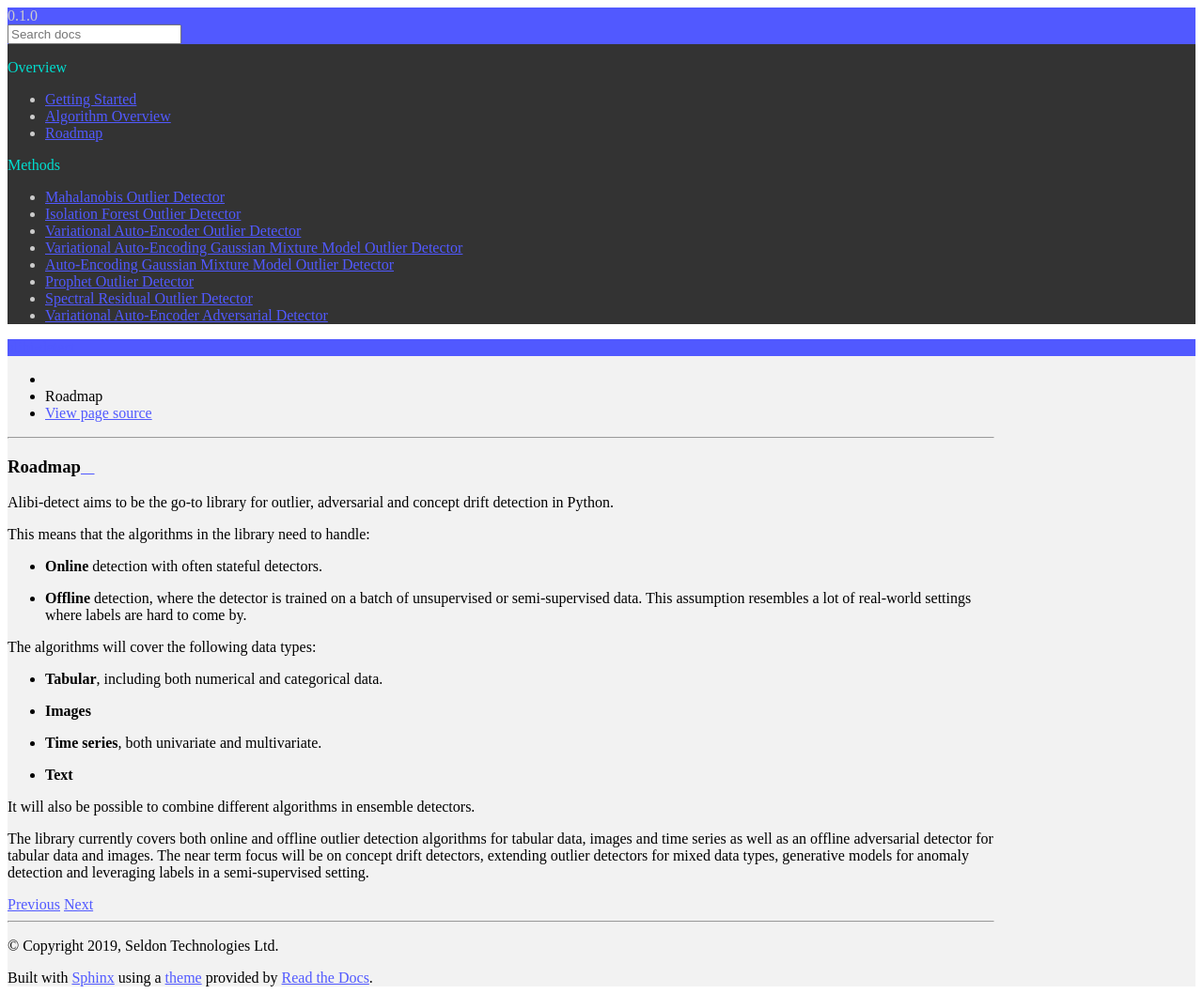
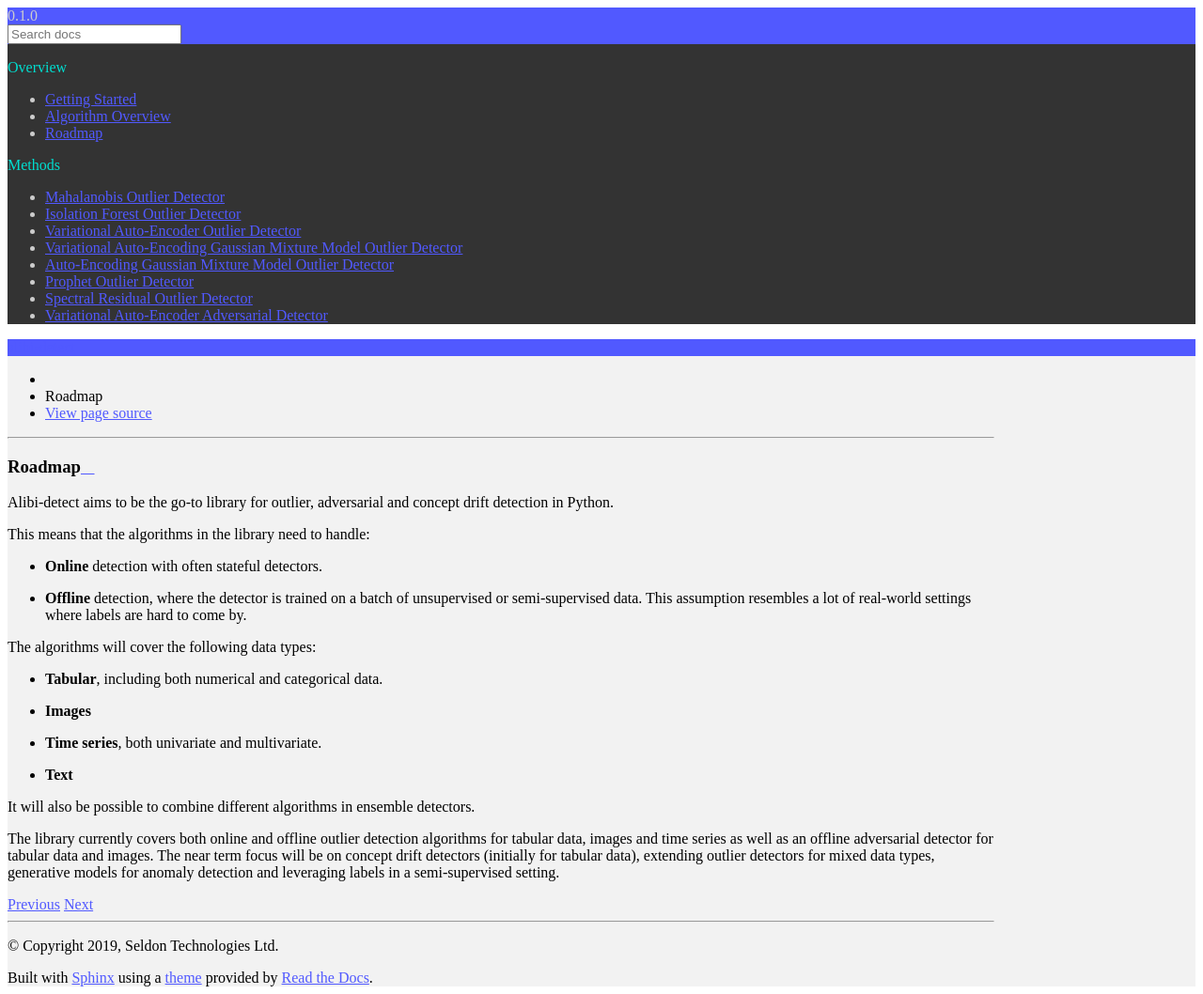
Before and after one commit to SeldonIO/alibi-detect, a Sphinx documentation site: the page built from doc/source/overview/roadmap.md, in a window 1280 px wide. Shown: the whole page at 94% size. Built offline with Sphinx 7.4.7 and the Read the Docs theme 2.0.0, drawn with Linux system fonts in a browser that asks for light colours; pages that are not in the unit, such as notebooks, are missing from menus.

Commit message:
update roadmap

```diff
--- a/doc/source/overview/roadmap.md
+++ b/doc/source/overview/roadmap.md
@@ -14,4 +14,4 @@ The algorithms will cover the following data types:
 
 It will also be possible to combine different algorithms in ensemble detectors.
 
-The library currently covers both online and offline outlier detection algorithms for tabular data, images and time series as well as an offline adversarial detector for tabular data and images. The near term focus will be on concept drift detectors, extending outlier detectors for mixed data types, generative models for anomaly detection and leveraging labels in a semi-supervised setting.
+The library currently covers both online and offline outlier detection algorithms for tabular data, images and time series as well as an offline adversarial detector for tabular data and images. The near term focus will be on concept drift detectors (initially for tabular data), extending outlier detectors for mixed data types, generative models for anomaly detection and leveraging labels in a semi-supervised setting.
```
